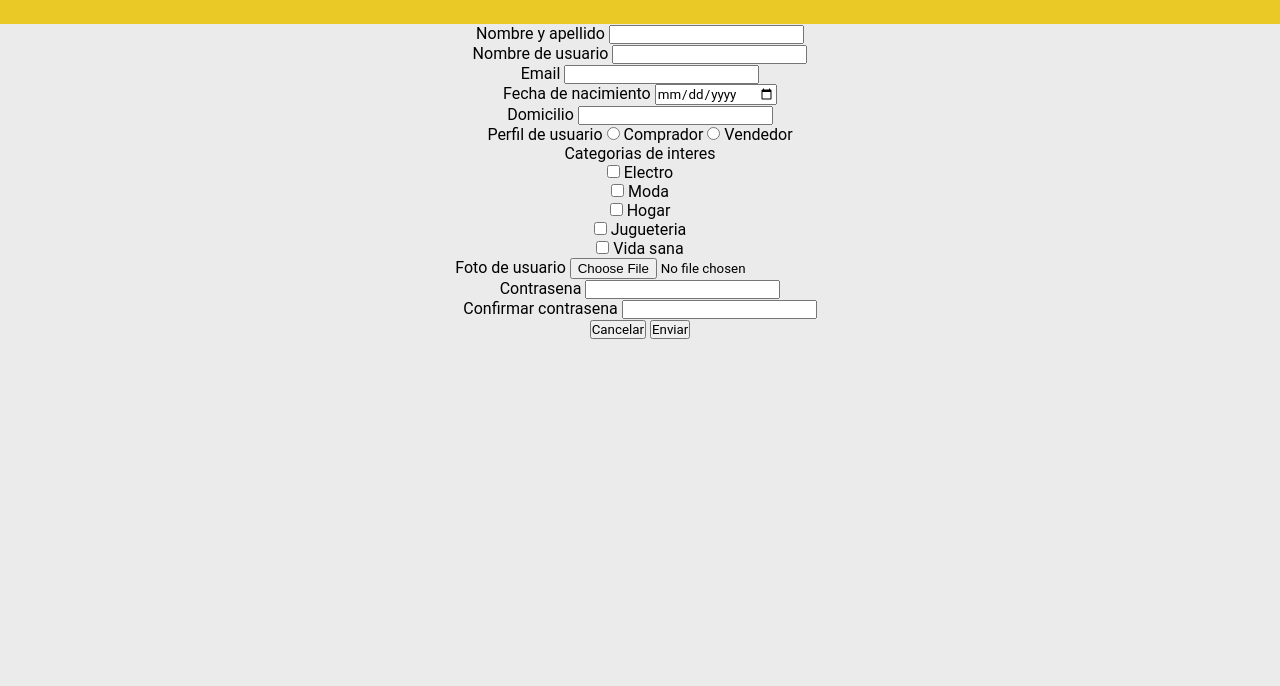
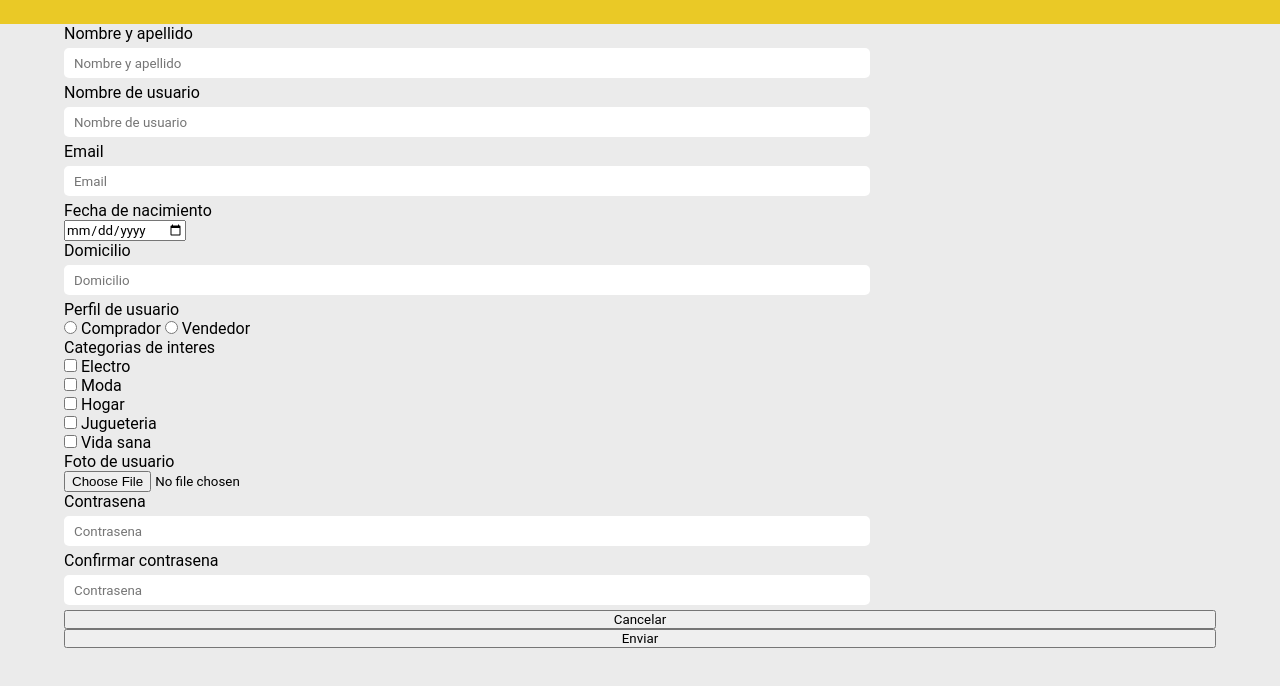
Before and after one commit to ramirez-leylen/mercado-liebre, a website: page views/register.html in a window 1280 px wide. Drawn offline with Linux system fonts and the light colour scheme.

Commit message:
inicie los estilos

```diff
--- a/app.js
+++ b/app.js
@@ -8,6 +8,9 @@ app.use(express.static(publicPath))
 
 // RUTAS
 app.get("/", (req,res) => {
+    res.sendFile(path.resolve(__dirname, "./views/index.html"))
+})
+app.get("/registro", (req,res) => {
     res.sendFile(path.resolve(__dirname, "./views/register.html"))
 })
 
--- a/public/css/register.css
+++ b/public/css/register.css
@@ -0,0 +1,13 @@
+.formulario {
+    display: flex;
+    flex-direction: column;
+    text-align: left;
+}
+.formulario__texto {
+    width: 70%;
+    border: none;
+    margin: 5px 0;
+    height: 30px;
+    border-radius: 5px;
+    padding-left: 10px;
+}
--- a/views/register.html
+++ b/views/register.html
@@ -16,34 +16,34 @@
         </header>
 
         <main class="main">
-            <form action="" method="post">
+            <form action="" method="post" class="formulario">
                 <label>
-                    Nombre y apellido
-                    <input type="text" name="nombre"> <br>
+                    Nombre y apellido <br>
+                    <input type="text" name="nombre" class="formulario__texto" placeholder="Nombre y apellido">
                 </label>
 
                 <label>
-                    Nombre de usuario
-                    <input type="text" name="usuario"> <br>
+                    Nombre de usuario<br>
+                    <input type="text" name="usuario" class="formulario__texto" placeholder="Nombre de usuario">
                 </label>
 
                 <label>
-                    Email
-                    <input type="email" name="email"> <br>
+                    Email<br>
+                    <input type="email" name="email" class="formulario__texto" placeholder="Email">
                 </label>
 
                 <label>
-                    Fecha de nacimiento
-                    <input type="date" name="fechaDeNacimiento"> <br>
+                    Fecha de nacimiento<br>
+                    <input type="date" name="fechaDeNacimiento">
                 </label>
 
                 <label>
-                    Domicilio
-                    <input type="text" name="domicilio"> <br>
+                    Domicilio<br>
+                    <input type="text" name="domicilio" class="formulario__texto" placeholder="Domicilio">
                 </label>
 
                 <label>
-                    Perfil de usuario
+                    Perfil de usuario<br>
                     <label>
                         <input type="radio" name="perfilDeUsuario" value="comprador">
                         Comprador
@@ -52,47 +52,46 @@
                         <input type="radio" name="perfilDeUsuario" value="vendedor">
                         Vendedor
                     </label>
-                </label> <br>
-
-                <label>
-                    Categorias de interes
-                    <br>
-                    <label>
-                        <input type="checkbox" name="categoriasDeInteres" value="electro">
-                        Electro
-                    </label> <br>
-                    <label>
-                        <input type="checkbox" name="categoriasDeInteres" value="moda">
-                        Moda
-                    </label> <br>
-                    <label>
-                        <input type="checkbox" name="categoriasDeInteres" value="hogar">
-                        Hogar
-                    </label> <br>
-                    <label>
-                        <input type="checkbox" name="categoriasDeInteres" value="jugueteria">
-                        Jugueteria
-                    </label> <br>
-                    <label>
-                        <input type="checkbox" name="categoriasDeInteres" value="vidaSana">
-                        Vida sana
-                    </label> <br>
                 </label>
 
                 <label>
-                    Foto de usuario
-                    <input type="file" name="fotoDeUsuario">
-                </label> <br>
+                    Categorias de interes<br>
+                    <label>
+                        <input type="checkbox" name="categoriasDeInteres" value="electro">
+                        Electro<br>
+                    </label>
+                    <label>
+                        <input type="checkbox" name="categoriasDeInteres" value="moda">
+                        Moda<br>
+                    </label>
+                    <label>
+                        <input type="checkbox" name="categoriasDeInteres" value="hogar">
+                        Hogar<br>
+                    </label>
+                    <label>
+                        <input type="checkbox" name="categoriasDeInteres" value="jugueteria">
+                        Jugueteria<br>
+                    </label>
+                    <label>
+                        <input type="checkbox" name="categoriasDeInteres" value="vidaSana">
+                        Vida sana<br>
+                    </label>
+                </label>
 
                 <label>
-                    Contrasena
-                    <input type="password" name="contrasena">
-                </label> <br>
+                    Foto de usuario<br>
+                    <input type="file" name="fotoDeUsuario">
+                </label>
 
                 <label>
-                    Confirmar contrasena
-                    <input type="password" name="contrasena">
-                </label> <br>
+                    Contrasena<br>
+                    <input type="password" name="contrasena" class="formulario__texto" placeholder="Contrasena">
+                </label>
+
+                <label>
+                    Confirmar contrasena<br>
+                    <input type="password" name="contrasena" class="formulario__texto" placeholder="Contrasena">
+                </label>
 
                 <button type="reset">Cancelar</button>
                 <button type="submit">Enviar</button>
```
Also changed, not shown: views/index.html (+1 -1 lines).
